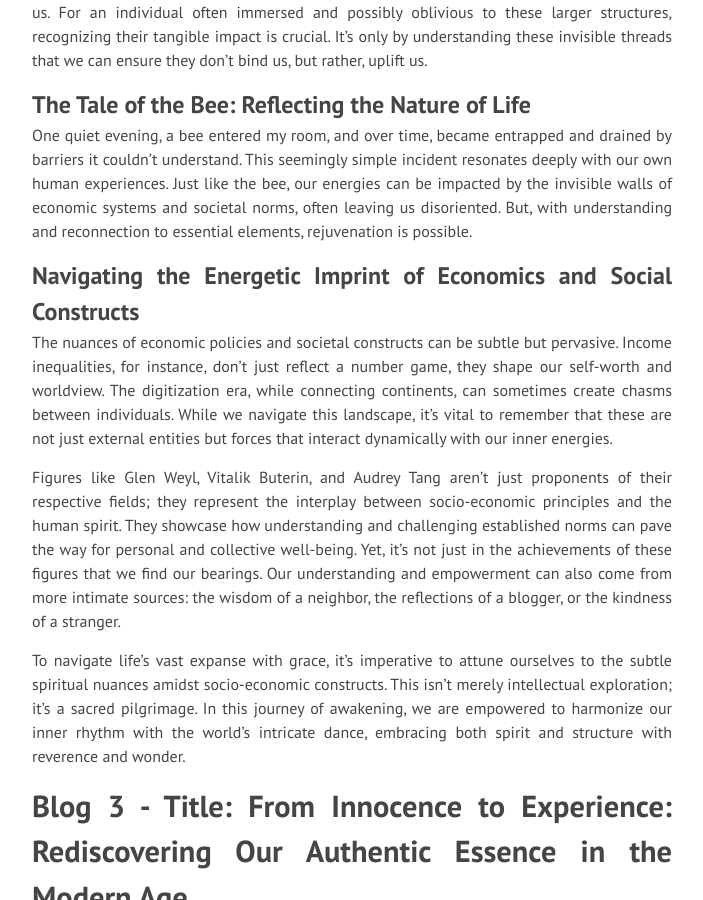
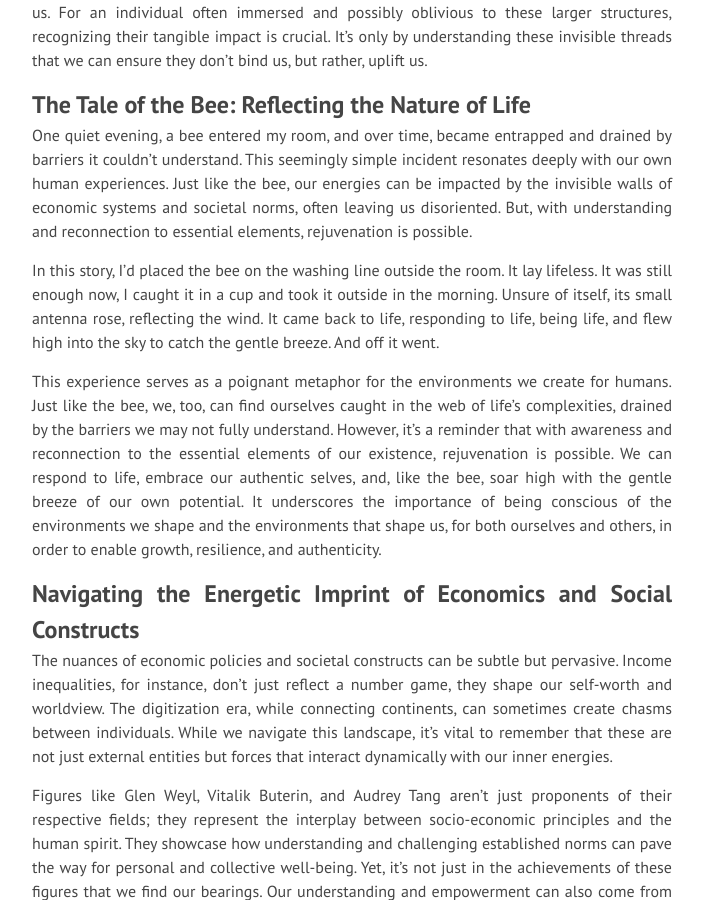
Before and after one commit to diezcami/arctic-fox-theme, a Jekyll site: the page built from _posts/2015-05-25-formatting-samples.markdown, in a window 1280 px wide and 900 px high, scrolled down 389 px. Shown: the whole window, without its empty margins (288-991 px from the left). Built offline with Jekyll 4.4.1, drawn with Linux system fonts in a browser that asks for light colours; nearby versions of some CDN libraries; Markdown is read by kramdown in place of the engine named in the settings.

Commit message:
Update 2015-05-25-formatting-samples.markdown

```diff
--- a/_posts/2015-05-25-formatting-samples.markdown
+++ b/_posts/2015-05-25-formatting-samples.markdown
@@ -9,6 +9,10 @@ In our multifaceted world, an understanding of the intricate dance between socio
 ## The Tale of the Bee: Reflecting the Nature of Life
 
 One quiet evening, a bee entered my room, and over time, became entrapped and drained by barriers it couldn't understand. This seemingly simple incident resonates deeply with our own human experiences. Just like the bee, our energies can be impacted by the invisible walls of economic systems and societal norms, often leaving us disoriented. But, with understanding and reconnection to essential elements, rejuvenation is possible.
+
+In this story, I'd placed the bee on the washing line outside the room. It lay lifeless. It was still enough now, I caught it in a cup and took it outside in the morning. Unsure of itself, its small antenna rose, reflecting the wind. It came back to life, responding to life, being life, and flew high into the sky to catch the gentle breeze. And off it went.
+
+This experience serves as a poignant metaphor for the environments we create for humans. Just like the bee, we, too, can find ourselves caught in the web of life's complexities, drained by the barriers we may not fully understand. However, it's a reminder that with awareness and reconnection to the essential elements of our existence, rejuvenation is possible. We can respond to life, embrace our authentic selves, and, like the bee, soar high with the gentle breeze of our own potential. It underscores the importance of being conscious of the environments we shape and the environments that shape us, for both ourselves and others, in order to enable growth, resilience, and authenticity.
 
 ## Navigating the Energetic Imprint of Economics and Social Constructs
 
```
